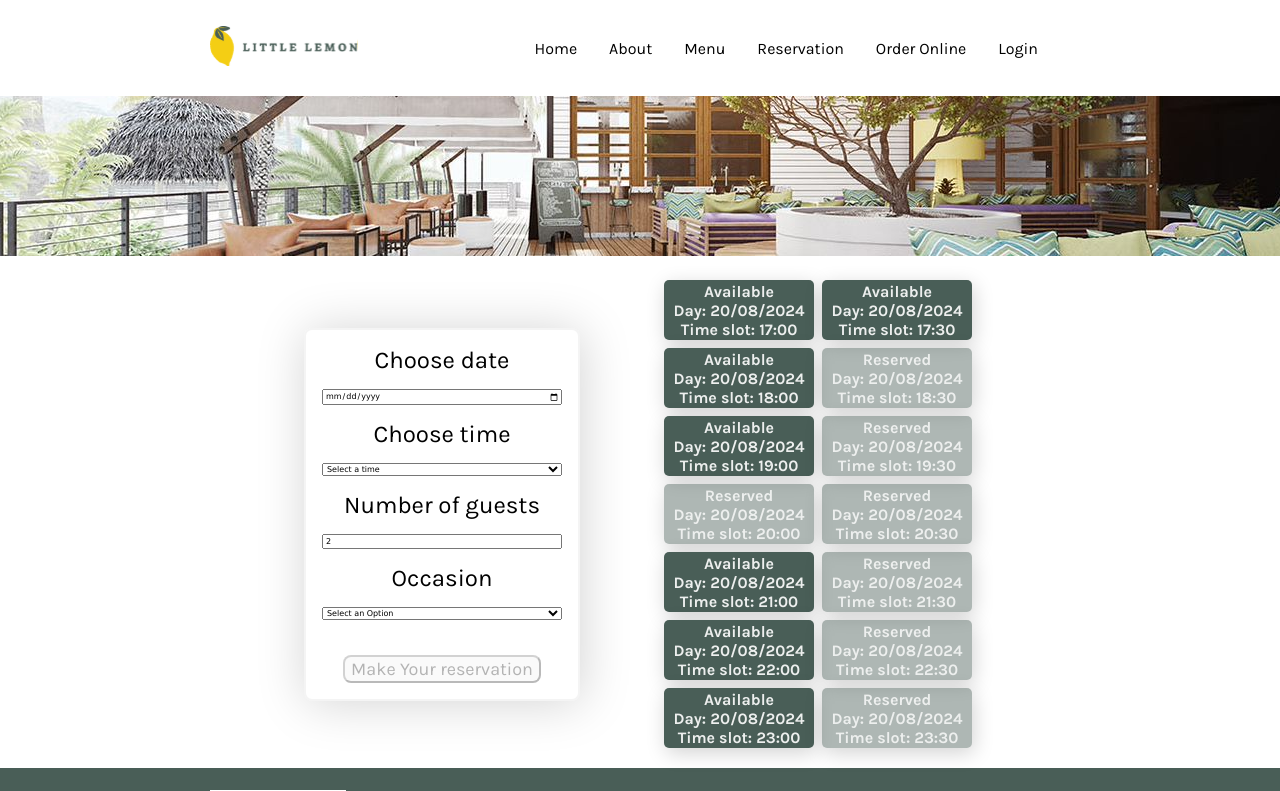
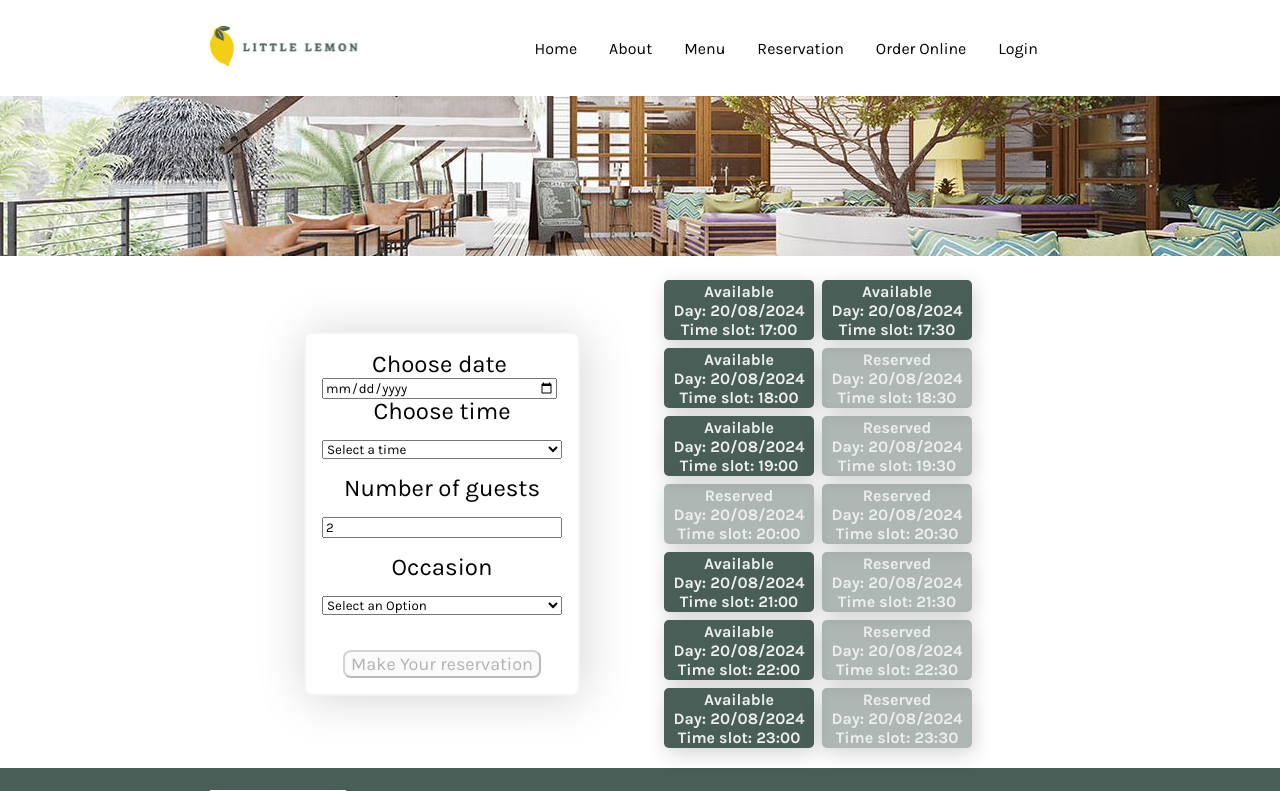
Before and after one commit to sabrinakj/little-lemon, a React (Create React App) app: page /reservation in a window 1280 px wide. Shown: the top 791 px of the page. Built offline with nearby package versions, Linux system fonts and the light colour scheme; a web font is replaced by a local one.

Commit message:
booking form layout

```diff
--- a/src/components/BookingForm.css
+++ b/src/components/BookingForm.css
@@ -22,9 +22,13 @@
   /* margin-bottom: 20px; */
 }
 
-.bookingform-input-field {
-  font-size: 0.5rem;
-  font-family: Verdana, Geneva, Tahoma, sans-serif;
+.bookingform-container-input-field {
+  display: flex;
+  flex-direction: column;
+  /* font-size: 0.5rem;
+  font-family: Verdana, Geneva, Tahoma, sans-serif; */
+  width: 235px;
+  height: 2rem;
 }
 
 .bookingform-container {
--- a/src/components/BookingForm.js
+++ b/src/components/BookingForm.js
@@ -106,8 +106,6 @@ function BookingForm({ mainState, dispatchUpdatingMainState, submitForm, isFormS
     setisBookedSuccess(false);
   };
 
-
-
   // Check form validity on every formData change
   useEffect(() => {
     if (
@@ -137,6 +135,7 @@ function BookingForm({ mainState, dispatchUpdatingMainState, submitForm, isFormS
   return (
     <div className="bookingform-container">
       <form onSubmit={bookATimeSlot} className="booking-form-style">
+        <div className="bookingform-container-input-field">
           <label htmlFor="res-date">Choose date</label>
           <input
             className="bookingform-input-field"
@@ -147,7 +146,7 @@ function BookingForm({ mainState, dispatchUpdatingMainState, submitForm, isFormS
             id="res-date"
             required
           />
-
+        </div>
         <label htmlFor="res-time">Choose time</label>
         <select
           className="bookingform-input-field"
```
Lines whose indentation alone changed are shown as unchanged.
